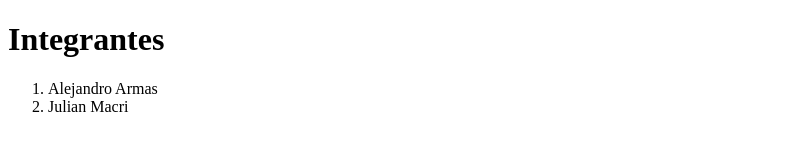
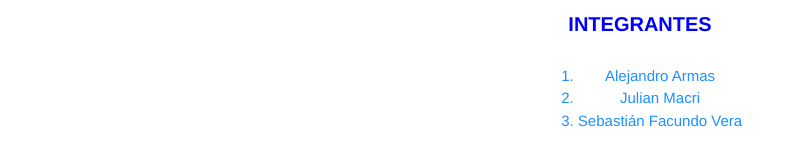
Before and after one commit to alearmas/actividad-git-flow, a plain HTML site: page index.html in a window 1280 px wide. Shown: the whole page, without its empty margins (0-795 px from the left). Drawn offline with Linux system fonts and the light colour scheme.

Commit message:
agregando estilos y mi nombre

```diff
--- a/index.html
+++ b/index.html
@@ -1,17 +1,26 @@
 <!DOCTYPE html>
 <html lang="en">
+
 <head>
     <meta charset="UTF-8">
     <meta http-equiv="X-UA-Compatible" content="IE=edge">
     <meta name="viewport" content="width=device-width, initial-scale=1.0">
     <title>Actividad Git - Grupo 8</title>
-    <link rel="stylesheet" src="style.css">
+    <link rel="stylesheet" href="style.css">
 </head>
+
 <body>
-    <h1>Integrantes</h1>
-    <ol>
-        <li>Alejandro Armas</li>
-        <li>Julian Macri</li>
-    </ol>
+    <div class="integrantes">
+        <h1>Integrantes</h1>
+
+        <ol>
+            <li>Alejandro Armas</li>
+            <li>Julian Macri</li>
+            <li>Sebastián Facundo Vera</li>
+        </ol>
+    </div>
+
+
 </body>
+
 </html>
--- a/style.css
+++ b/style.css
@@ -6,12 +6,27 @@ html {
 
 h1{
 	font-size: 2rem;
+	text-transform: uppercase;
+	color: blue;
+
+
 }
 ol{
 	font-size: 1.5rem;
+
 }
 
 li {
 	line-height: 1.5;
+	color: dodgerblue;
 
 }
+
+
+.integrantes{
+	text-align: center;
+}
+.integrantes ol{
+	display: inline-block;
+	text-align: center;
+}
```
